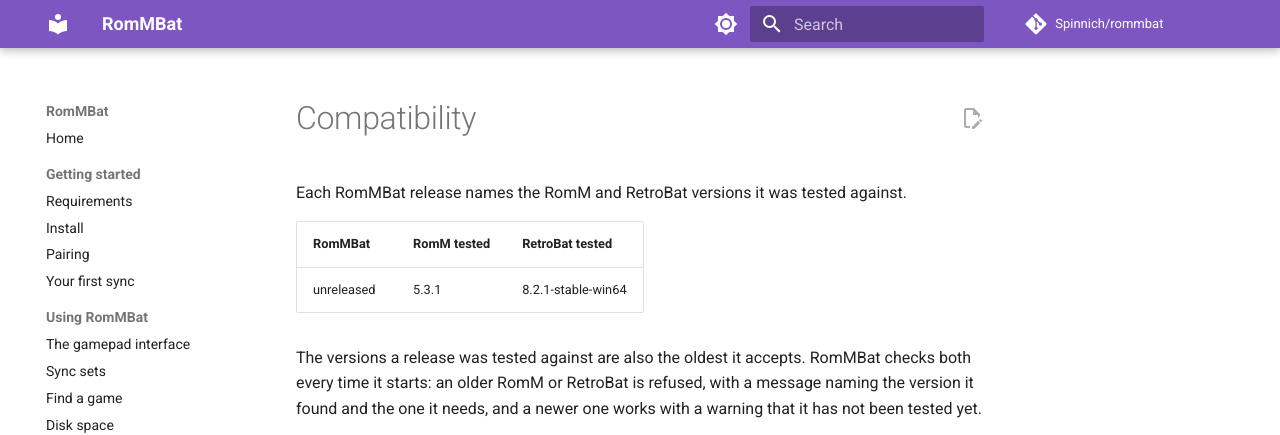
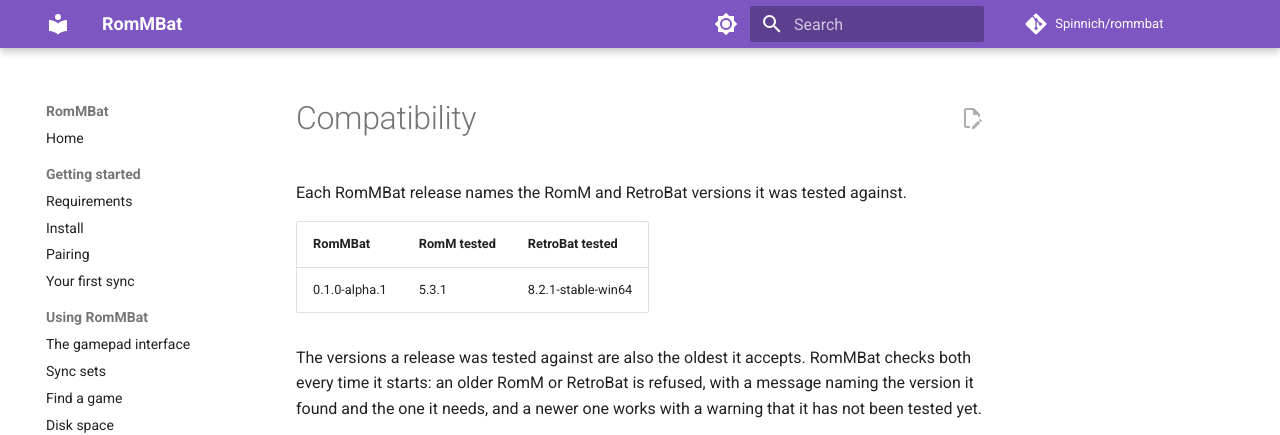
Before and after one commit to Spinnich/rommbat, an MkDocs documentation site: the page built from wiki/reference/compatibility.md, in a window 1280 px wide. Shown: the top 435 px of the page. Built offline with MkDocs 1.6.1 and Material for MkDocs 9.7.7, drawn with Linux system fonts in a browser that asks for light colours; comment, search, counter and statistics services are not loaded.

Commit message:
Name 0.1.0-alpha.1 in the compatibility table ahead of the first release
Co-Authored-By: Claude Opus 5.5 <noreply@anthropic.com>

```diff
--- a/wiki/reference/compatibility.md
+++ b/wiki/reference/compatibility.md
@@ -2,9 +2,9 @@
 
 Each RomMBat release names the RomM and RetroBat versions it was tested against.
 
-| RomMBat    | RomM tested | RetroBat tested    |
-| ---------- | ----------- | ------------------ |
-| unreleased | 5.3.1       | 8.2.1-stable-win64 |
+| RomMBat       | RomM tested | RetroBat tested    |
+| ------------- | ----------- | ------------------ |
+| 0.1.0-alpha.1 | 5.3.1       | 8.2.1-stable-win64 |
 
 The versions a release was tested against are also the oldest it accepts. RomMBat checks both
 every time it starts: an older RomM or RetroBat is refused, with a message naming the version it
```
